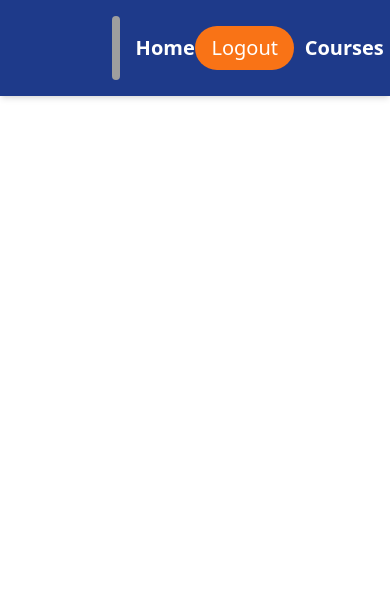
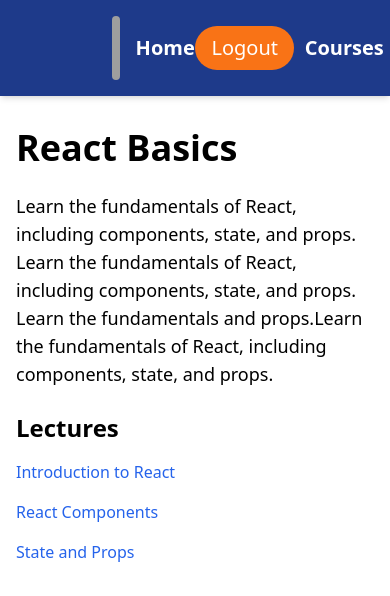
Before and after one commit to NasirShahzadBracketsLtd/upskills-pak-react-app, a React (Vite) app: page /courses/1 in a window 390 px wide. Shown: the top 596 px of the page. Built offline with nearby package versions, Linux system fonts and the light colour scheme; grey boxes are pictures that could not be loaded.

Commit message:
create course, create user

```diff
--- a/package.json
+++ b/package.json
@@ -15,7 +15,8 @@
     "react-icons": "^5.3.0",
     "react-router-dom": "^6.26.1",
     "react-select": "^5.8.0",
-    "react-type-animation": "^3.2.0"
+    "react-type-animation": "^3.2.0",
+    "react-youtube": "^10.1.0"
   },
   "devDependencies": {
     "@eslint/js": "^9.8.0",
--- a/src/App.jsx
+++ b/src/App.jsx
@@ -5,6 +5,7 @@ import Home from "./pages/Home/Home.jsx";
 import Login from "./pages/Login/Login.jsx";
 import User from "./pages/User/User.jsx";
 import CoursesPage from "./pages/Courses/CoursesPage.jsx";
+import CourseDetails from "./components/Course/CourseDetails.jsx";
 
 function App() {
   return (
@@ -22,6 +23,7 @@ function App() {
           <Route path="/login" element={<Login />} />
           <Route path="/users" element={<User />} />
           <Route path="/courses" element={<CoursesPage />} />
+          <Route path="/courses/:courseId" element={<CourseDetails />} />
           {/* <Route path="/my-learnings" element={<MyLearnings />} /> */}
         </Routes>
       </div>
--- a/src/components/Course/Course.jsx
+++ b/src/components/Course/Course.jsx
@@ -1,8 +1,8 @@
 import React from "react";
 
-function Course({ course }) {
+function Course({ course, onClick }) {
   return (
-    <div className="h-[20rem] w-[22rem] border border-solid border-gray-300 rounded-lg shadow-2xl">
+    <div onClick={onClick} className="h-[20rem] w-[22rem] border border-solid border-gray-300 rounded-lg shadow-2xl">
       {/** ------------------ Course Cover Image ------------------ */}
       <div
         className="flex flex-col  h-2/3 bg-red-500 w-full gap-8 rounded-lg rounded-b-none items-center bg-no-repeat bg-cover justify-between p-12"
@@ -13,7 +13,7 @@ function Course({ course }) {
 
       {/** ------------------ Course Details(Name,Price etc.) ------------------ */}
       <div className="w-full p-4">
-        <h1 className="text-blue-700 font-semibold text-3xl">{course.name}</h1>
+        <h1 className="text-blue-700 font-semibold text-3xl">{course.title}</h1>
         <div className="bg-slate-200 inline-block px-4 justify-center content-center h-8 rounded-full mt-1">
           <h1 className="bgred overflow-hidden text-ellipsis text-md">
             <span className="text-xl">Price: </span>
--- /dev/null
+++ b/src/components/Course/CourseDetails.jsx
@@ -0,0 +1,97 @@
+import React, { useState, useEffect } from "react";
+import { useParams } from "react-router-dom";
+import YouTube from "react-youtube";
+
+// Define the hardcoded course data
+const courses = [
+  {
+    id: "1",
+    title: "React Basics",
+    description:
+      "Learn the fundamentals of React, including components, state, and props. Learn the fundamentals of React, including components, state, and props. Learn the fundamentals and props.Learn the fundamentals of React, including components, state, and props.",
+    introVideoUrl: "https://www.youtube.com/watch?v=BHy9kXR1n-c",
+    lectures: [
+      { title: "Introduction to React", link: "https://www.youtube.com/watch?v=KUpwupYj_tY" },
+      { title: "React Components", link: "https://www.youtube.com/watch?v=8sLS2knUa6Y" },
+      { title: "State and Props", link: "https://www.youtube.com/watch?v=LK7-_dgAVQE" },
+    ],
+  },
+  {
+    id: "2",
+    title: "Advanced React",
+    description: "Dive deeper into React with hooks, context, and advanced patterns.",
+    introVideoUrl: "https://www.youtube.com/watch?v=example2",
+    lectures: [
+      { title: "Hooks in React", link: "https://www.youtube.com/watch?v=lecture4" },
+      { title: "Context API", link: "https://www.youtube.com/watch?v=lecture5" },
+      { title: "React Patterns", link: "https://www.youtube.com/watch?v=lecture6" },
+    ],
+  },
+  // More courses...
+];
+
+const CourseDetails = () => {
+  const { courseId } = useParams();
+  const [course, setCourse] = useState(null);
+  const [selectedLecture, setSelectedLecture] = useState("");
+
+  useEffect(() => {
+    const selectedCourse = courses.find((course) => course.id === `1`);
+    if (selectedCourse) {
+      setCourse(selectedCourse);
+      setSelectedLecture(selectedCourse.introVideoUrl); // Set intro video as default
+    }
+  }, [courseId]);
+
+  if (!course) return <div>Course not found</div>;
+
+  const handleLectureClick = (link) => {
+    setSelectedLecture(link);
+  };
+
+  return (
+    <div className="max-w-7xl mx-auto py-8 px-4 sm:px-6 lg:px-8">
+      <h1 className="text-4xl font-bold mb-6">{course.title}</h1>
+      <p className="text-lg mb-6">{course.description}</p>
+
+      <div className="grid grid-cols-1 lg:grid-cols-3 gap-6">
+        <div className="lg:col-span-1">
+          <h2 className="text-2xl font-semibold mb-4">Lectures</h2>
+          <ul className="space-y-4">
+            {course.lectures.map((lecture, index) => (
+              <li
+                key={index}
+                className="cursor-pointer text-blue-600 hover:underline"
+                onClick={() => handleLectureClick(lecture.link)}
+              >
+                {lecture.title}
+              </li>
+            ))}
+          </ul>
+        </div>
+
+        <div className="lg:col-span-2">
+          <YouTube
+            videoId={selectedLecture.split("v=")[1]} // Extract video ID from YouTube link
+            className="w-full h-64 lg:h-96"
+            opts={{
+              playerVars: {
+                autoplay: 1,
+                controls: 1, // Basic controls
+                modestbranding: 1, // Reduces YouTube branding
+                rel: 0, // Prevents showing related videos
+                disablekb: 1, // Disables keyboard controls
+                fs: 0, // Hides fullscreen button
+                iv_load_policy: 3, // Hides video annotations
+                playsinline: 1, // Plays the video inline on mobile devices
+                cc_load_policy: 0, // Hides closed captions (if available)
+              },
+            }}
+          />
+        </div>
+      </div>
+    </div>
+  );
+};
+
+export default CourseDetails;
--- a/src/components/Footer/Footer.jsx
+++ b/src/components/Footer/Footer.jsx
@@ -27,7 +27,7 @@ function Footer() {
         </div>
         <div className="flex items-center gap-2">
           <h1 className="text-white font-bold">Email:</h1>
-          <span className="text-blue-500 font-semibold pl-4">upskill@gmial.com</span>
+          <span className="text-blue-500 font-semibold pl-4">upskillspakistan@gmail.com</span>
         </div>
         <div className="flex items-center gap-2">
           <h1 className="text-white font-bold">Address:</h1>
--- a/src/pages/Courses/CoursesPage.jsx
+++ b/src/pages/Courses/CoursesPage.jsx
@@ -1,13 +1,19 @@
 import React, { useState } from "react";
+import { useNavigate } from "react-router-dom";
 import Course from "../../components/Course/Course";
 import AddCourse from "../../components/Course/AddCourse";
 import { courses } from "../../../data";
 
 function CoursesPage() {
   const [isAddingCourse, setIsAddingCourse] = useState(false);
+  const navigate = useNavigate();
 
   const handleAddCourseClick = () => {
     setIsAddingCourse(true);
+  };
+
+  const handleCourseClick = (courseId) => {
+    navigate(`/courses/${courseId}`);
   };
 
   return (
@@ -30,7 +36,11 @@ function CoursesPage() {
           ) : (
             <div className="grid grid-cols-3 gap-12">
               {courses.map((course, index) => (
-                <Course key={index} course={course} />
+                <Course
+                  key={index}
+                  course={course}
+                  onClick={() => handleCourseClick(course.id)} // Pass courseId to navigate
+                />
               ))}
             </div>
           )}
```
Also changed, not shown: src/components/Course/AddCourse.jsx (+26 -20 lines), 1 other file (tests, documents, lock files or other folders).
